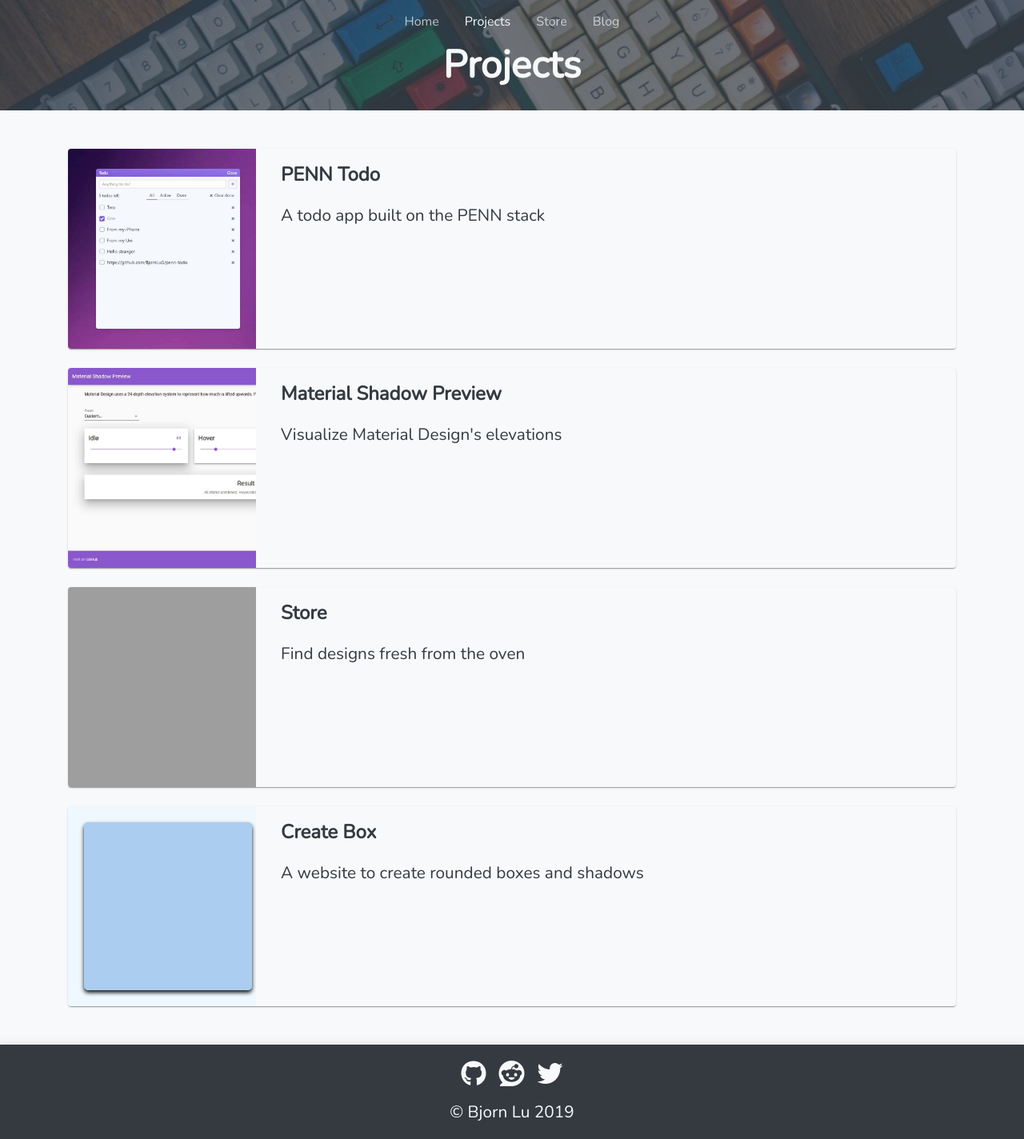
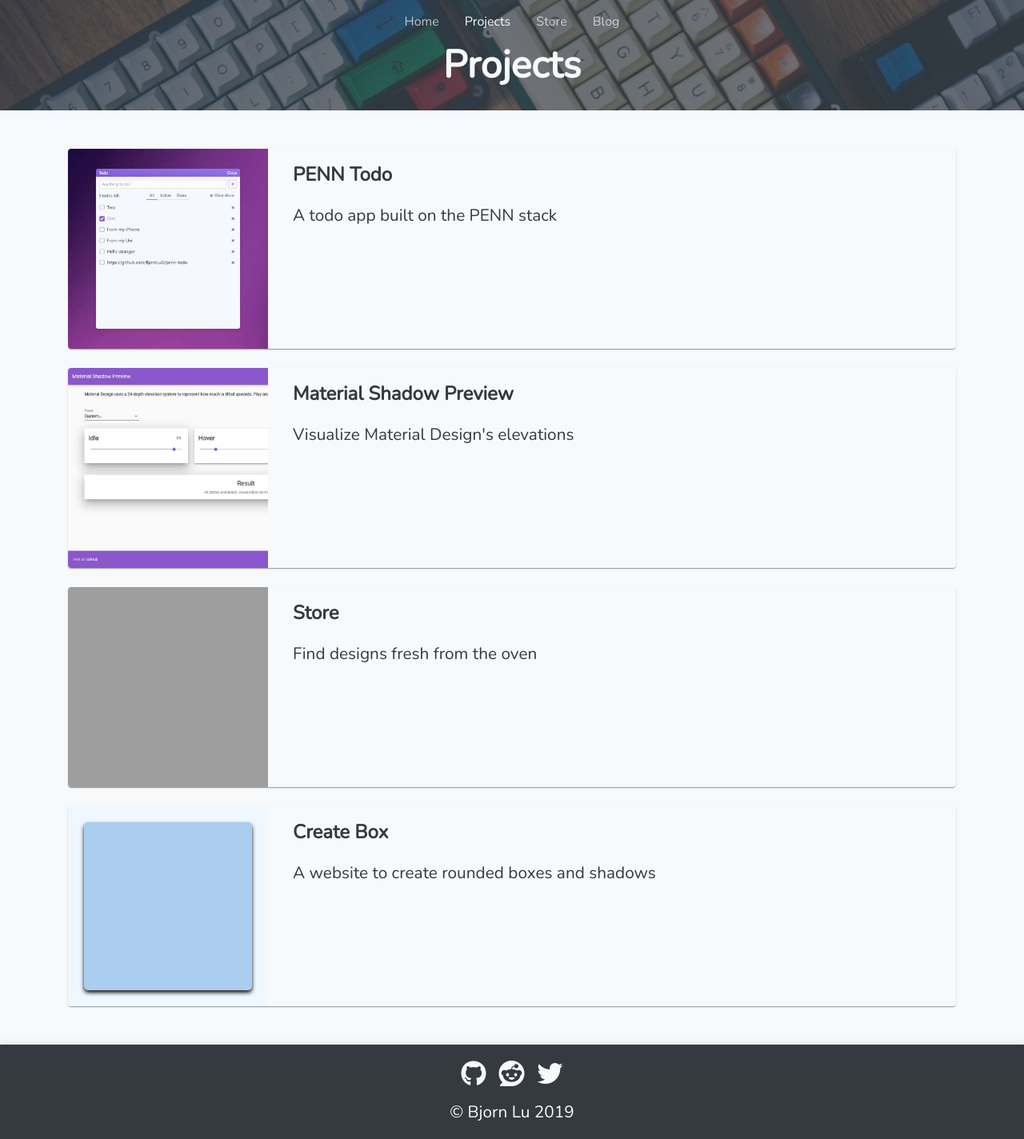
Before and after one commit to bluwy/website, a Jekyll site: the page built from projects/index.html, in a window 1280 px wide. Shown: the whole page at 80% size. Built offline with Jekyll 4.4.1, drawn with Linux system fonts in a browser that asks for light colours; nearby versions of some CDN libraries; grey boxes are pictures that could not be loaded.

Commit message:
Support image lazyload

```diff
--- a/assets/css/projects.scss
+++ b/assets/css/projects.scss
@@ -18,7 +18,7 @@
     height: 250px;
 
     .card-image-wrapper {
-      width: 250px;
+      width: 265px;
     }
   }
 }
--- a/index.html
+++ b/index.html
@@ -77,7 +77,7 @@ css: home
         {%- endif -%}
         <a class="col-auto btn-link mt-3 mt-lg-0" href="{{ item.link | relative_url }}">
           <div class="card bg-light">
-            <img class="card-image" src="{{ item.src }}" alt="{{ item.name }} thumbnail" lazyload loading="lazy">
+            <img class="card-image" src="{{ item.src }}" alt="{{ item.name }} thumbnail" loading="lazy" height="250">
             <div class="card-content">
               <h4 class="card-header">{{ item.name }}</h4>
               <small class="card-desc">{{ item.desc }}</small>
--- a/projects/index.html
+++ b/projects/index.html
@@ -10,7 +10,7 @@ css: projects
         <div class="card card-projects hoverable bg-light">
           <div class="row">
             <div class="col-auto card-image-wrapper">
-              <img class="card-image" src="{{ item.src }}" alt="{{ item.name }} thumbnail"  lazyload loading="lazy">
+              <img class="card-image" src="{{ item.src }}" alt="{{ item.name }} thumbnail" loading="lazy" height="250">
             </div>
             <div class="col">
               <div class="card-content">
```
